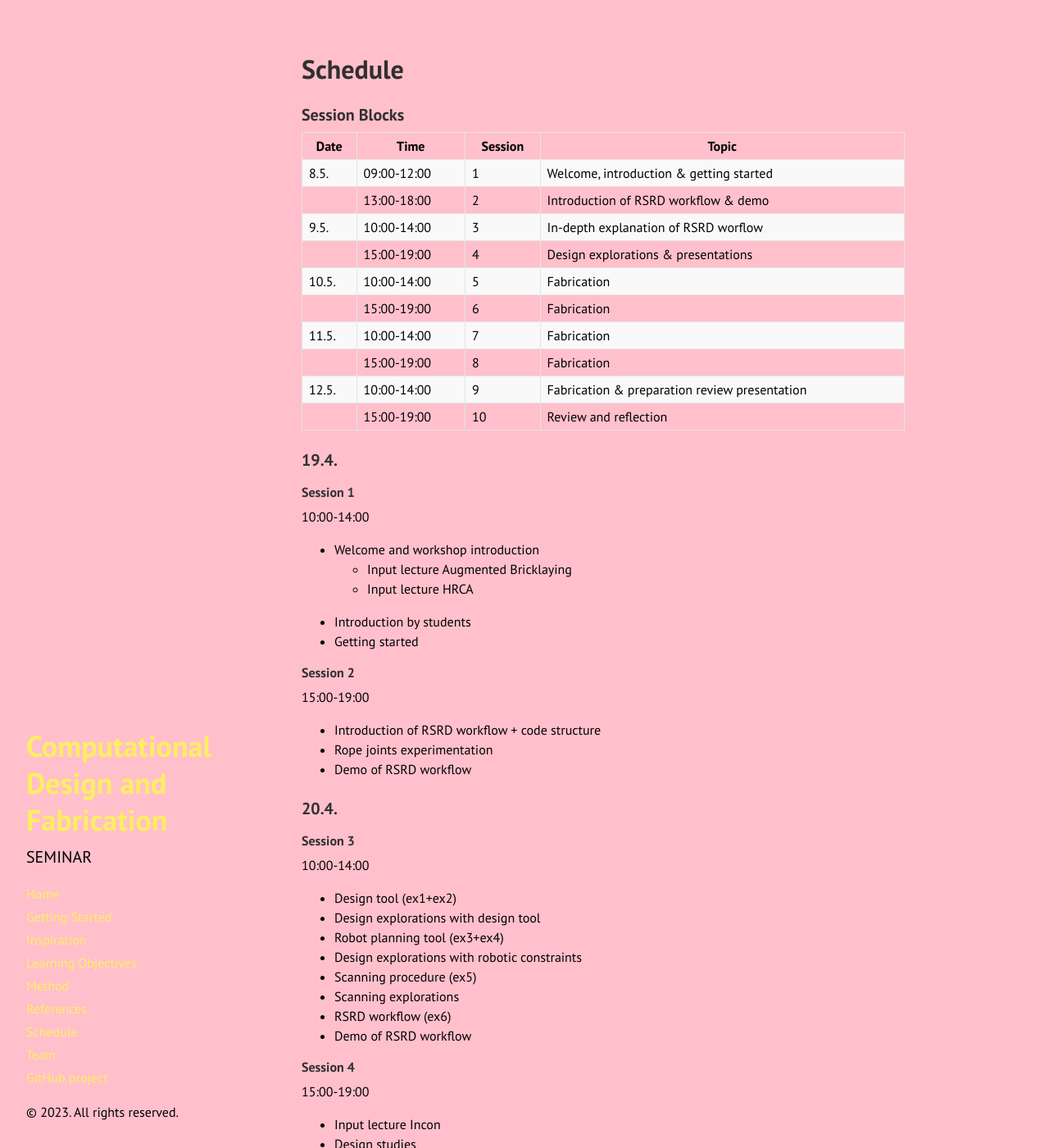
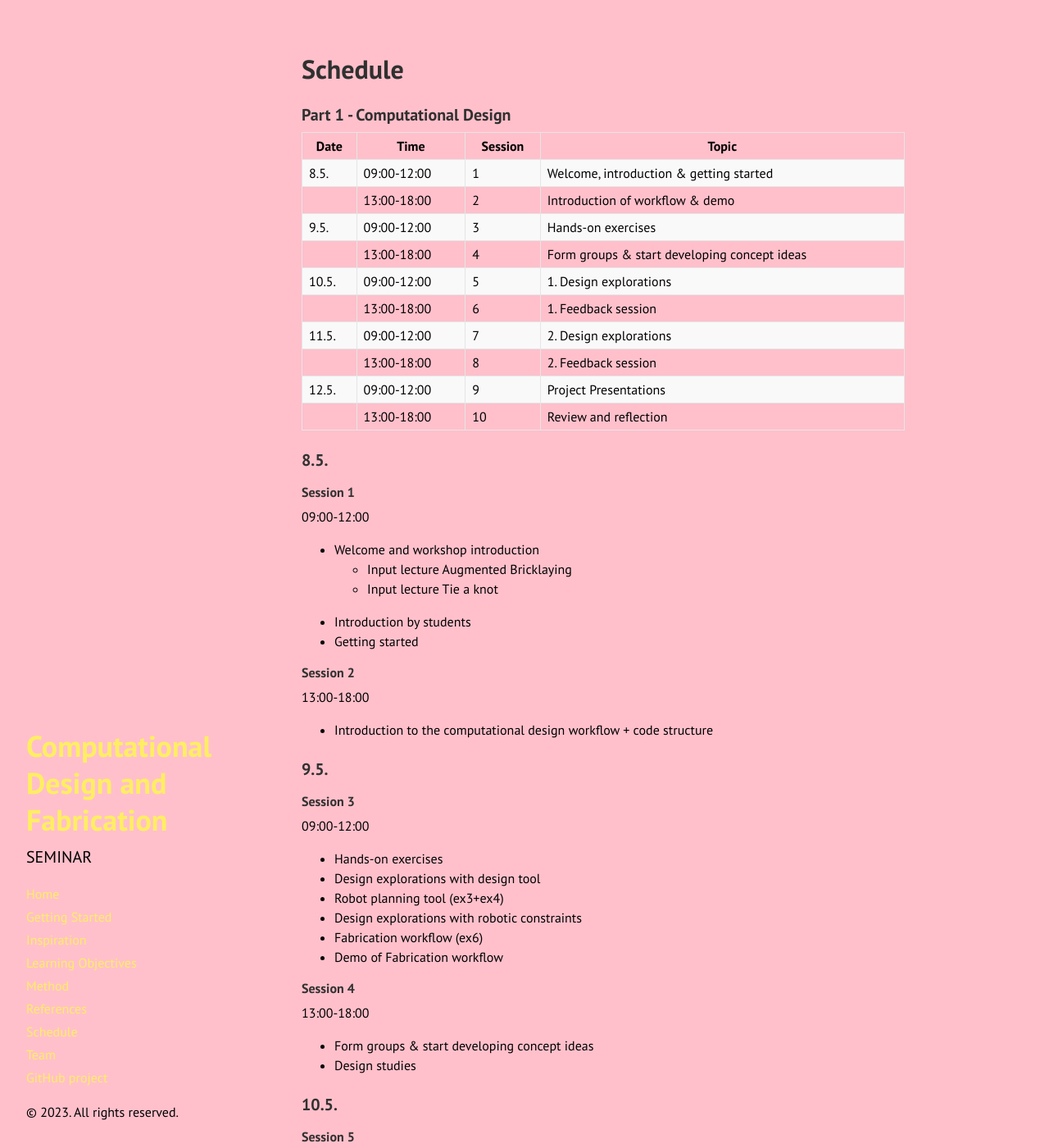
Before and after one commit to jckenny59/cdf_2023, a Jekyll site: the page built from docs/schedule.md, in a window 1280 px wide and 1400 px high. Shown: the whole window at 82% size. Built offline with Jekyll 4.4.1, drawn with Linux system fonts in a browser that asks for light colours; Markdown is read by kramdown in place of the engine named in the settings; some of the changed text lies outside the part shown.

Commit message:
update team, schedule and about

```diff
--- a/docs/schedule.md
+++ b/docs/schedule.md
@@ -3,72 +3,77 @@ layout: page
 title: Schedule
 ---
 
-### Session Blocks
+### Part 1 - Computational Design
 
 | Date  | Time        | Session | Topic |
 |-------|-------------|---------|--------|
 |  8.5. | 09:00-12:00 | 1       |  Welcome, introduction & getting started    |
-|       | 13:00-18:00 | 2       |  Introduction of RSRD workflow & demo     |
-|  9.5. | 10:00-14:00 | 3       |  In-depth explanation of RSRD worflow   |
-|       | 15:00-19:00 | 4       |  Design explorations & presentations     |
-| 10.5. | 10:00-14:00 | 5       |  Fabrication     |
-|       | 15:00-19:00 | 6       |  Fabrication     |
-| 11.5. | 10:00-14:00 | 7       |  Fabrication      |
-|       | 15:00-19:00 | 8       |  Fabrication      |
-| 12.5. | 10:00-14:00 | 9       |  Fabrication & preparation review presentation      |
-|       | 15:00-19:00 | 10      |  Review and reflection     |
+|       | 13:00-18:00 | 2       |  Introduction of workflow & demo     |
+|  9.5. | 09:00-12:00 | 3       |  Hands-on exercises   |
+|       | 13:00-18:00 | 4       |  Form groups & start developing concept ideas     |
+| 10.5. | 09:00-12:00 | 5       |  1. Design explorations     |
+|       | 13:00-18:00 | 6       |  1. Feedback session     |
+| 11.5. | 09:00-12:00 | 7       |  2. Design explorations      |
+|       | 13:00-18:00 | 8       |  2. Feedback session      |
+| 12.5. | 09:00-12:00 | 9       |  Project Presentations     |
+|       | 13:00-18:00 | 10      |  Review and reflection     |
 
 
-### 19.4.
+### 8.5.
 #### Session 1
-10:00-14:00
+09:00-12:00
 * Welcome and workshop introduction
     * Input lecture Augmented Bricklaying
-    * Input lecture HRCA
+    * Input lecture Tie a knot
 * Introduction by students
 * Getting started
 
 #### Session 2
-15:00-19:00
-* Introduction of RSRD workflow + code structure
-* Rope joints experimentation
-* Demo of RSRD workflow
+13:00-18:00
+* Introduction to the computational design workflow + code structure
 
-
-### 20.4.
+### 9.5.
 #### Session 3
-10:00-14:00
-* Design tool (ex1+ex2)
+09:00-12:00
+* Hands-on exercises
 * Design explorations with design tool
 * Robot planning tool (ex3+ex4)
 * Design explorations with robotic constraints
-* Scanning procedure (ex5)
-* Scanning explorations
-* RSRD workflow (ex6)
-* Demo of RSRD workflow
+* Fabrication workflow (ex6)
+* Demo of Fabrication workflow
 
 #### Session 4
-15:00-19:00
-* Input lecture Incon
+13:00-18:00
+* Form groups & start developing concept ideas
 * Design studies
-* Design presentations
 
-### 21.4.
-#### Session 5 & 6
-10:00-19:00
-* Fabrication
+### 10.5.
+#### Session 5
+09:00-12:00
+* 1. Design explorations
 
-### 22.4.
-#### Session 7 & 8
-10:00-19:00
-* Fabrication
+#### Session 6
+13:00-18:00
+* 1. Feedback session
 
-### 23.4.
+### 11.5.
+#### Session 7
+09:00-12:00
+* 2. Design explorations
+
+#### Session 8
+13:00-18:00
+* 2. Feedback session
+
+### 12.5.
 #### Session 9
-10:00-14:00
-* Fabrication
-* Preparation presentation
+09:00-12:00
+* Project Presentations
 
 #### Session 10
-15:00-19:00
+15:00-18:00
 * Review and reflection with external guests
+* Define groups and tasks for the fabrication week
+
+
+### Part 2 - Computational Fabrication
```
Also changed, not shown: docs/index.md (+3 -3 lines), docs/team.md (+6 -12 lines).
